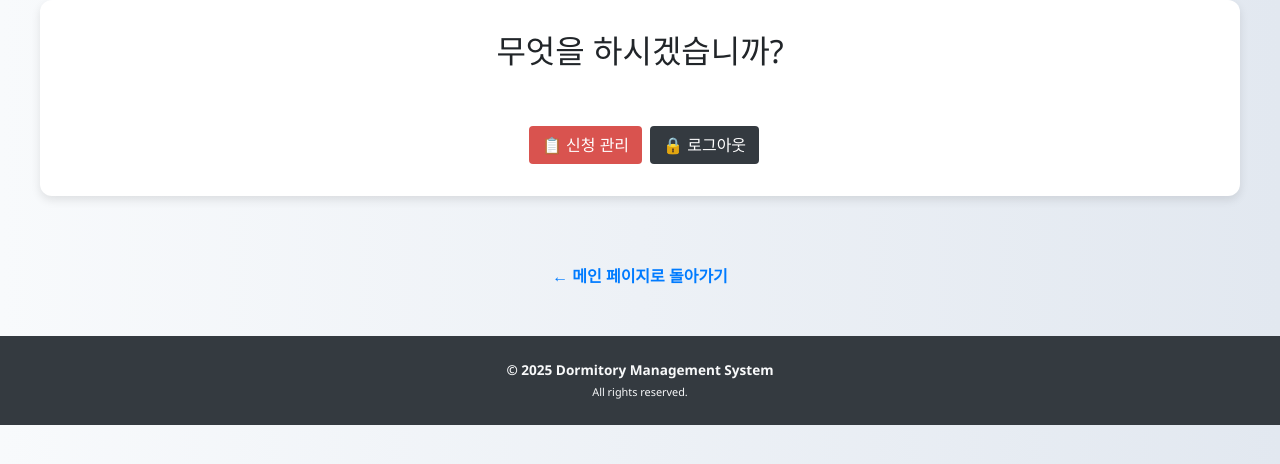
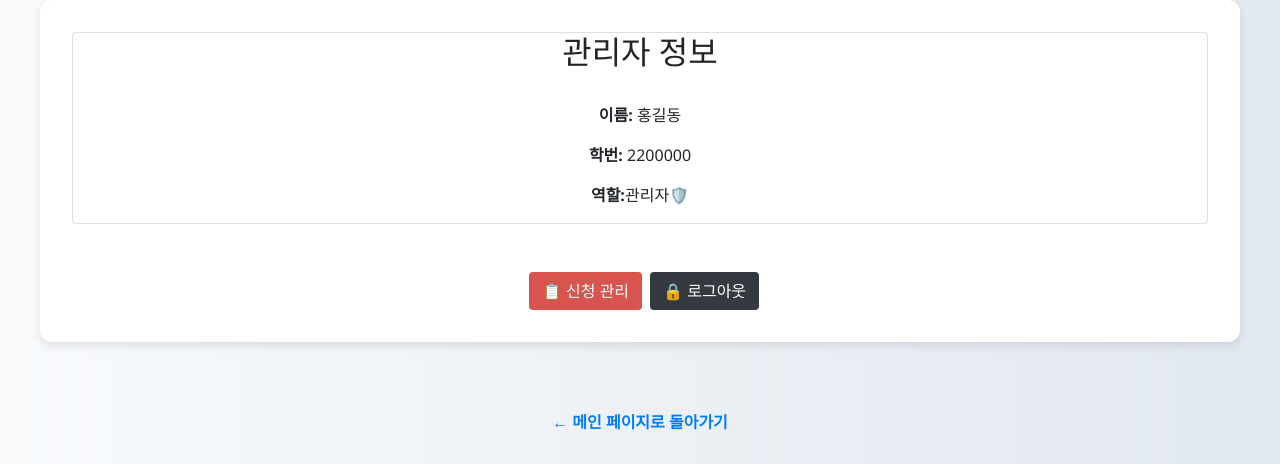
Before and after one commit to DevFayzullo/dorm-project, a Flask app: page /dashboard-admin in a window 1280 px wide. Shown: the part 144-608 px from the top of the page. Run offline with Flask 2, Linux system fonts and the light colour scheme; a user stored in the database is signed in; some libraries are stand-ins or nearby versions.

Commit message:
Python code edded
Signed-off-by: Muzaffar Sharofitdinov <smartboymuzaffar@gmail.com>

```diff
--- a/templates/dashboard_admin.html
+++ b/templates/dashboard_admin.html
@@ -33,7 +33,13 @@
 
     <main class="form-container">
       <center>
-        <h2>무엇을 하시겠습니까?</h2>
+      <div class="card">
+        <h2>관리자 정보</h2>
+        <br>
+        <p><strong>이름:</strong> {{ current_user.full_name }}</p>
+        <p><strong>학번:</strong> {{ current_user.userid }}</p>
+        <p><strong>역할:</strong>관리자🛡️</p>
+      </div>
         <br /><br />
         <div class="button-group">
       --><a href="{{ url_for('requests') }}" class="btn danger">📋 신청 관리</a
```
